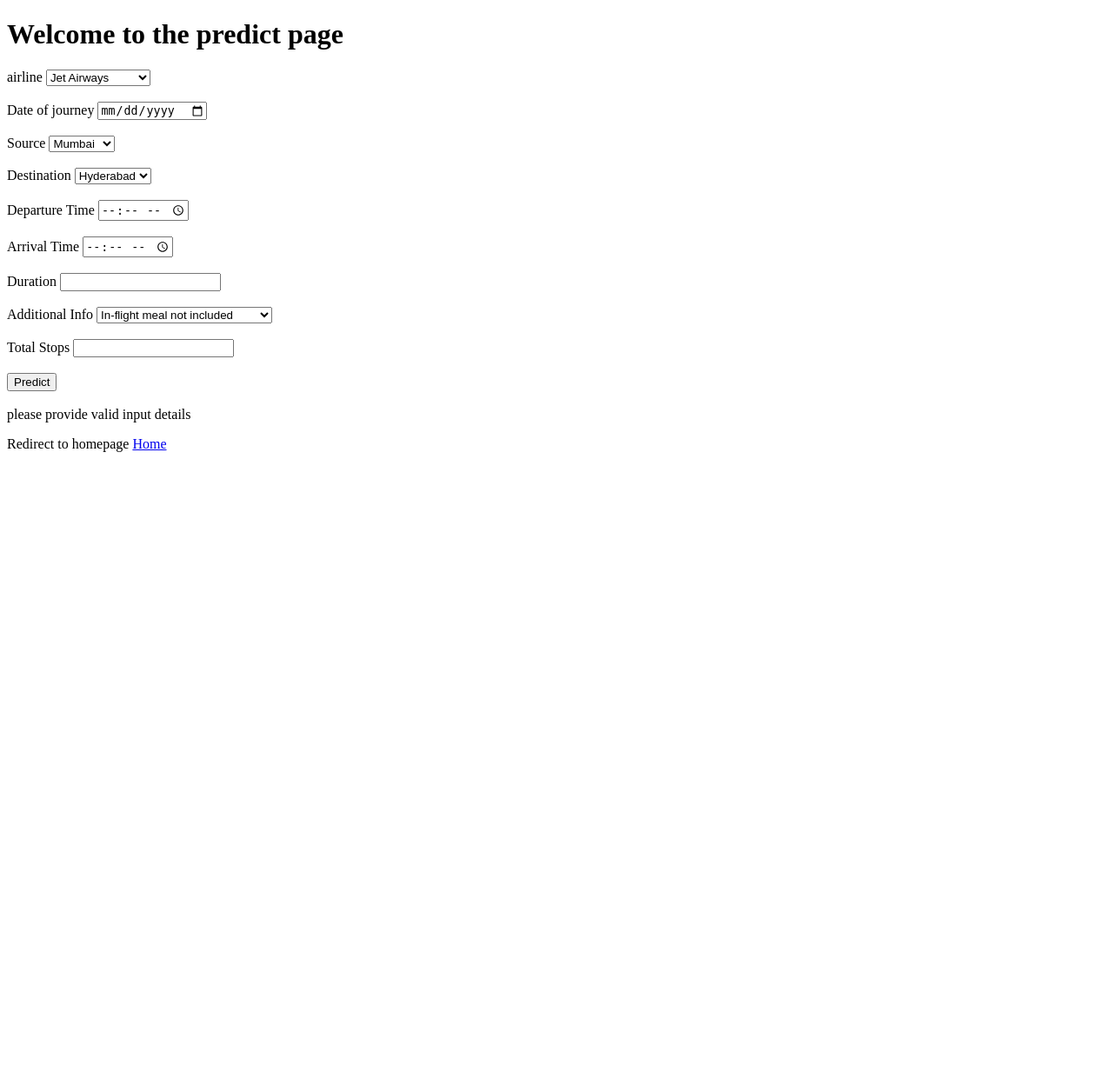
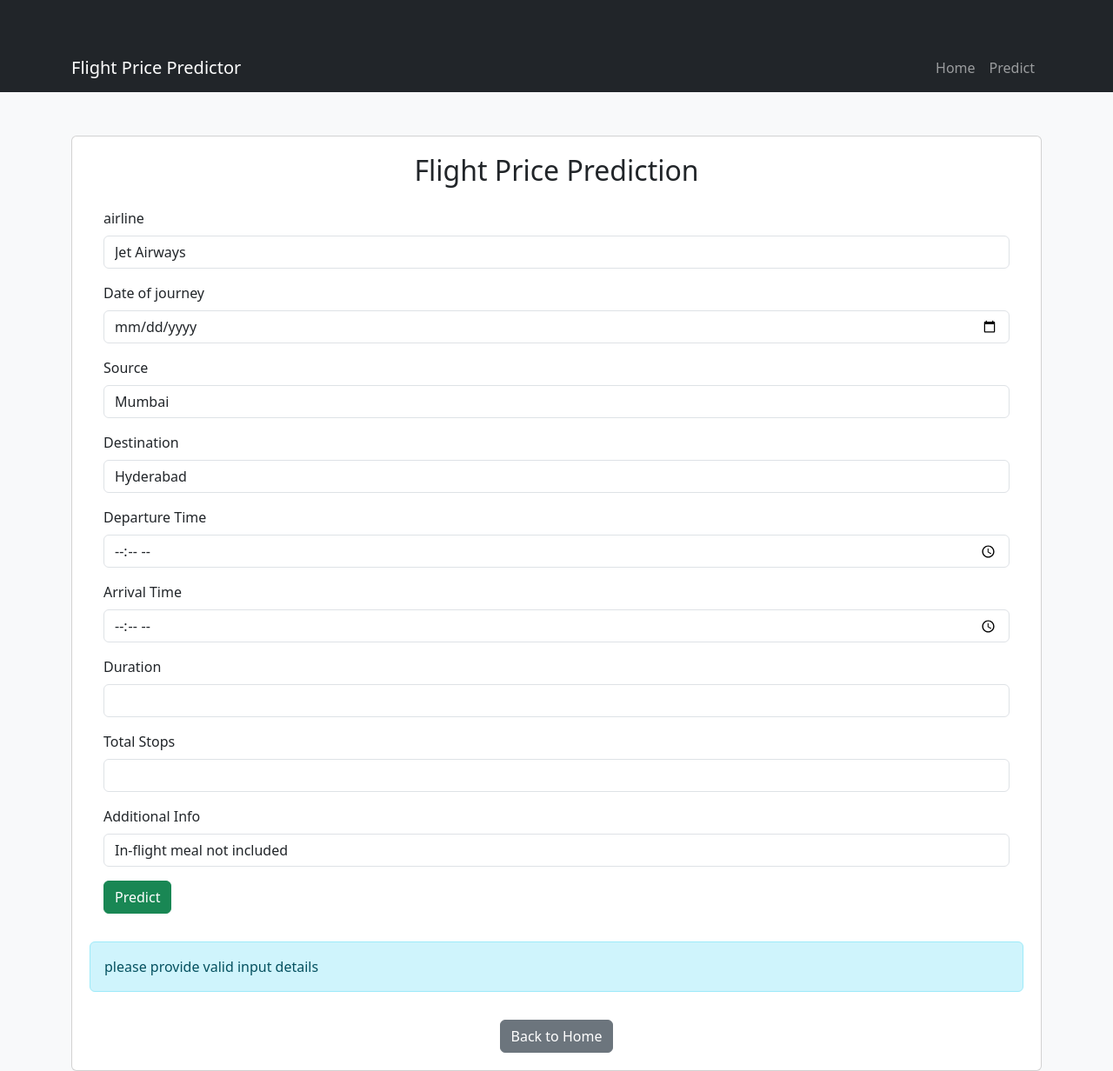
Before and after one commit to vikasmishra1691/flight_price_predictor, a Flask app: page /predict in a window 1280 px wide. Shown: the whole page at 87% size. Before the commit the page ends 520 px from the top, so only its background shows below. Run offline with Flask 3, Linux system fonts and the light colour scheme; parts of the project's set-up code (start-up, migrations or seed data) failed here and were passed over.

Commit message:
Initial commit

```diff
--- a/templates/layout.html
+++ b/templates/layout.html
@@ -1,22 +1,43 @@
+
 <!DOCTYPE html>
 <html lang="en">
 <head>
     <meta charset="UTF-8">
-    <meta http-equiv="X-UA-Compatible" content="IE=edge">
     <meta name="viewport" content="width=device-width, initial-scale=1.0">
-    <title>{{title}}</title>
+    <title>{{ title }}</title>
+    <link href="https://cdn.jsdelivr.net/npm/bootstrap@5.3.0/dist/css/bootstrap.min.css" rel="stylesheet">
+    <style>
+        body {
+            background-color: #f8f9fa;
+        }
+        .container {
+            margin-top: 50px;
+        }
+        .card {
+            padding: 20px;
+        }
+    </style>
 </head>
 <body>
-    <h1>Welcome to the {{title}} page</h1>
-    {% with messages=get_flashed_messages() %}
-        {% if messages %}
-            {% for message in messages %}
-               <div>{{message}}</div>
-            {% endfor%}
-        {% endif %}
-    {% endwith %}
-
-    {% block content %}
-    {% endblock content%}
+    <nav class="navbar navbar-expand-lg navbar-dark bg-dark">
+        <div class="container">
+            <a class="navbar-brand" href="{{ url_for('home') }}">Flight Price Predictor</a>
+            <div class="collapse navbar-collapse">
+                <ul class="navbar-nav ms-auto">
+                    <li class="nav-item">
+                        <a class="nav-link" href="{{ url_for('home') }}">Home</a>
+                    </li>
+                    <li class="nav-item">
+                        <a class="nav-link" href="{{ url_for('predict') }}">Predict</a>
+                    </li>
+                </ul>
+            </div>
+        </div>
+    </nav>
+    <div class="container">
+        <div class="card">
+            {% block content %}{% endblock %}
+        </div>
+    </div>
 </body>
 </html>
--- a/templates/predict.html
+++ b/templates/predict.html
@@ -1,107 +1,52 @@
+
+
 {% extends "layout.html" %}
-
 {% block content %}
-<form action="" method="post">
-    {{form.hidden_tag()}}
-    <div>
-        {{form.airline.label}}
-        {{form.airline}}
-        {% if form.airline.errors %}
-            {% for error in form.airline.errors %}
-                 <div>{{error}}</div>
-            {% endfor %}
-        {% endif %}
+    <h2 class="text-center">Flight Price Prediction</h2>
+    <form action="" method="post" class="p-3">
+        {{ form.hidden_tag() }}
+        <div class="mb-3">
+            {{ form.airline.label(class="form-label") }}
+            {{ form.airline(class="form-control") }}
+        </div>
+        <div class="mb-3">
+            {{ form.date_of_journey.label(class="form-label") }}
+            {{ form.date_of_journey(class="form-control") }}
+        </div>
+        <div class="mb-3">
+            {{ form.source.label(class="form-label") }}
+            {{ form.source(class="form-control") }}
+        </div>
+        <div class="mb-3">
+            {{ form.destination.label(class="form-label") }}
+            {{ form.destination(class="form-control") }}
+        </div>
+        <div class="mb-3">
+            {{ form.dep_time.label(class="form-label") }}
+            {{ form.dep_time(class="form-control") }}
+        </div>
+        <div class="mb-3">
+            {{ form.arrival_time.label(class="form-label") }}
+            {{ form.arrival_time(class="form-control") }}
+        </div>
+        <div class="mb-3">
+            {{ form.duration.label(class="form-label") }}
+            {{ form.duration(class="form-control") }}
+        </div>
+        <div class="mb-3">
+            {{ form.total_stops.label(class="form-label") }}
+            {{ form.total_stops(class="form-control") }}
+        </div>
+        <div class="mb-3">
+            {{ form.additional_info.label(class="form-label") }}
+            {{ form.additional_info(class="form-control") }}
+        </div>
+        <button type="submit" class="btn btn-success">Predict</button>
+    </form>
+    {% if output %}
+        <div class="alert alert-info mt-3">{{ output }}</div>
+    {% endif %}
+    <div class="text-center mt-3">
+        <a href="{{ url_for('home') }}" class="btn btn-secondary">Back to Home</a>
     </div>
-    <br>
-    <div>
-        {{form.date_of_journey.label}}
-        {{form.date_of_journey}}
-        {% if form.date_of_journey.errors %}
-            {% for error in form.date_of_journey.errors %}
-                 <div>{{error}}</div>
-            {% endfor %}
-        {% endif %}
-    </div>
-    <br>
-    <div>
-        {{form.source.label}}
-        {{form.source}}
-        {% if form.source.errors %}
-            {% for error in form.source.errors %}
-                 <div>{{error}}</div>
-            {% endfor %}
-        {% endif %}
-    </div>
-    <br>
-    <div>
-        {{form.destination.label}}
-        {{form.destination}}
-        {% if form.destination.errors %}
-            {% for error in form.destination.errors %}
-                 <div>{{error}}</div>
-            {% endfor %}
-        {% endif %}
-    </div>
-    <br>
-    <div>
-        {{form.dep_time.label}}
-        {{form.dep_time}}
-        {% if form.dep_time.errors %}
-            {% for error in form.dep_time.errors %}
-                 <div>{{error}}</div>
-            {% endfor %}
-        {% endif %}
-    </div>
-    <br>
-    <div>
-        {{form.arrival_time.label}}
-        {{form.arrival_time}}
-        {% if form.arrival_time.errors %}
-            {% for error in form.arrival_time.errors %}
-                 <div>{{error}}</div>
-            {% endfor %}
-        {% endif %}
-    </div>
-    <br>
-    <div>
-        {{form.duration.label}}
-        {{form.duration}}
-        {% if form.duration.errors %}
-            {% for error in form.duration.errors %}
-                 <div>{{error}}</div>
-            {% endfor %}
-        {% endif %}
-    </div>
-    <br>
-    <div>
-        {{form.additional_info.label}}
-        {{form.additional_info}}
-        {% if form.additional_info.errors %}
-            {% for error in form.additional_info.errors %}
-                 <div>{{error}}</div>
-            {% endfor %}
-        {% endif %}
-    </div>
-    <br>
-    <div>
-        {{form.total_stops.label}}
-        {{form.total_stops}}
-        {% if form.total_stops.errors %}
-            {% for error in form.total_stops.errors %}
-                 <div>{{error}}</div>
-            {% endfor %}
-        {% endif %}
-    </div>
-    <br>
-    <div>
-        {{form.submit()}}
-    </div>
-    <br>
-    <div>
-        {{output}}
-    </div>
-    <div>
-        <p>Redirect to homepage <a href="{{url_for('home')}}">Home</a></p>
-    </div>
-</form>
-{% endblock content %}
+{% endblock %}
```
Also changed, not shown: forms.py (+0 -9 lines), templates/home.html (+7 -6 lines), README.md.
